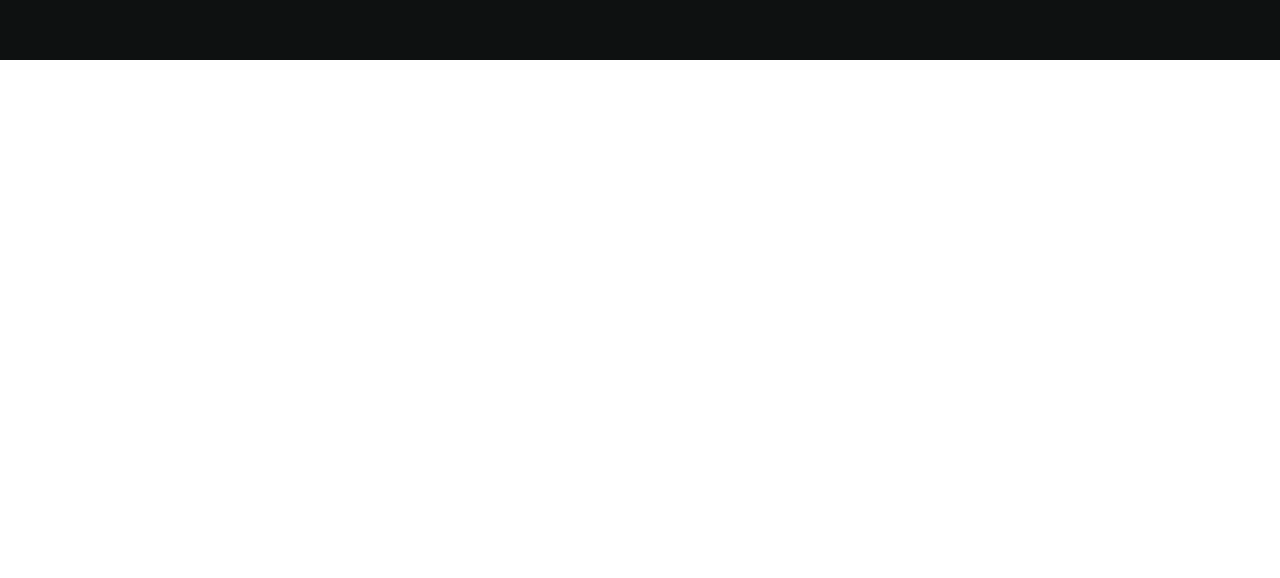
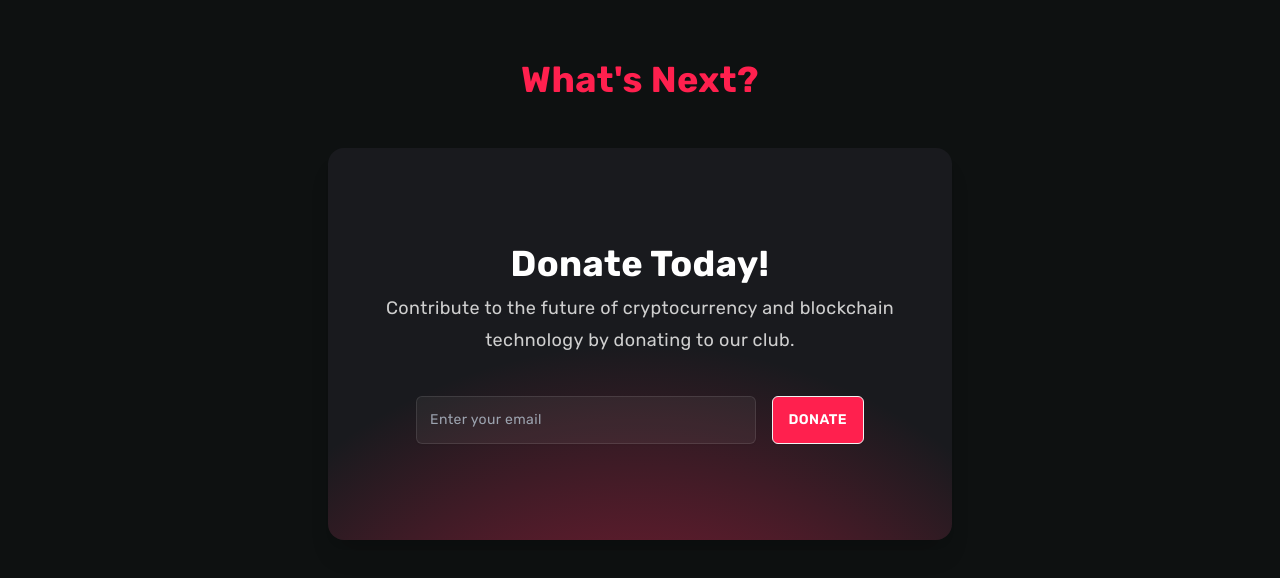
Before and after one commit to NekruzAsh/Cryptocurrency-club-website, a Next.js app: page / in a window 1280 px wide. Shown: the part 3140-3718 px from the top of the page. Before the commit the page ends 3200 px from the top, so only its background shows below. Built offline with nearby package versions, Linux system fonts and the light colour scheme.

Commit message:
added the donations section with a new design.

```diff
--- a/app/components/About.jsx
+++ b/app/components/About.jsx
@@ -1,8 +1,10 @@
 import React from "react";
+import "../globals.css";
 
 const About = () => {
   return (
     <div id="about" className="w-full md:h-screen flex flex-col items-center justify-center">
+
       <div className="mt-48 mb-36">
       <h2 className="text-[#cfcfcf] text-center mb-2">
         Meet our team
--- /dev/null
+++ b/app/components/Donation.jsx
@@ -0,0 +1,77 @@
+import React from "react";
+
+const Donation = () => {
+  return (
+    <div className="w-full md:h-screen flex justify-center">
+      <div className="max-w-full items-center text-center">
+        <div class="mx-auto px-8">
+            <div className="mb-12">
+            <h2 className=" text-[#FF204E]">What's Next?</h2>
+            </div>
+          <div class="relative isolate overflow-hidden bg-[#191a1e] px-6 py-24 shadow-xl rounded-2xl">
+            <h2 class="mx-auto max-w-2xl text-center text-3xl font-bold text-white sm:text-4xl">
+            Donate Today!
+            </h2>
+
+            <p class="mx-auto mt-2 max-w-xl text-center text-lg leading-8 text-[#cfcfcf]">
+              Contribute to the future of cryptocurrency and blockchain technology by donating to our club.
+            </p>
+
+            <form class="mx-auto mt-10 flex max-w-md gap-x-4">
+              <label for="email-address" class="sr-only">
+                Email address
+              </label>
+              <input
+                id="email-address"
+                name="email"
+                type="email"
+                autocomplete="email"
+                required=""
+                class="min-w-0 flex-auto rounded-md border-0 bg-white/5 px-3.5 py-2 text-white shadow-sm ring-1 ring-inset ring-white/10 focus:ring-2 focus:ring-inset focus:ring-white/20 sm:text-sm sm:leading-6"
+                placeholder="Enter your email"
+              />
+
+              <button
+                type="submit"
+                class="flex-none rounded-md text-white btn bg-[#FF204E]"
+              >
+                <a href="" className="uppercase">
+                Donate
+                </a>
+              </button>
+            </form>
+
+            <svg
+              viewBox="0 0 1024 1024"
+              class="absolute left-1/2 top-1/2 -z-10 h-[64rem] w-[64rem] -translate-x-1/2"
+              aria-hidden="true"
+            >
+              <circle
+                cx="512"
+                cy="512"
+                r="512"
+                fill="url(#759c1415-0410-454c-8f7c-9a820de03641)"
+                fill-opacity="0.7"
+              ></circle>
+              <defs>
+                <radialGradient
+                  id="759c1415-0410-454c-8f7c-9a820de03641"
+                  cx="0"
+                  cy="0"
+                  r="1"
+                  gradientUnits="userSpaceOnUse"
+                  gradientTransform="translate(512 512) rotate(90) scale(512)"
+                >
+                  <stop stop-color="#FF204E"></stop>
+                  <stop offset="1" stop-color="#FF204E" stop-opacity="0"></stop>
+                </radialGradient>
+              </defs>
+            </svg>
+          </div>
+        </div>
+      </div>
+    </div>
+  );
+};
+
+export default Donation;
--- a/app/layout.js
+++ b/app/layout.js
@@ -15,6 +15,7 @@ import Research from "./components/Research";
 import StickyLinks from "./components/StickyLinks";
 import About from "./components/About";
 import ClubResearch from "./components/ClubResearch";
+import Donation from "./components/Donation";
 
 export default function RootLayout({ children }) {
   return (
@@ -26,7 +27,7 @@ export default function RootLayout({ children }) {
         <Research />
         <About />
         <ClubResearch />
-
+        <Donation />
 
         {children}
         <script src="../path/to/flowbite/dist/flowbite.min.js"></script>
```
Also changed, not shown: app/globals.css (line endings or trailing spaces).
